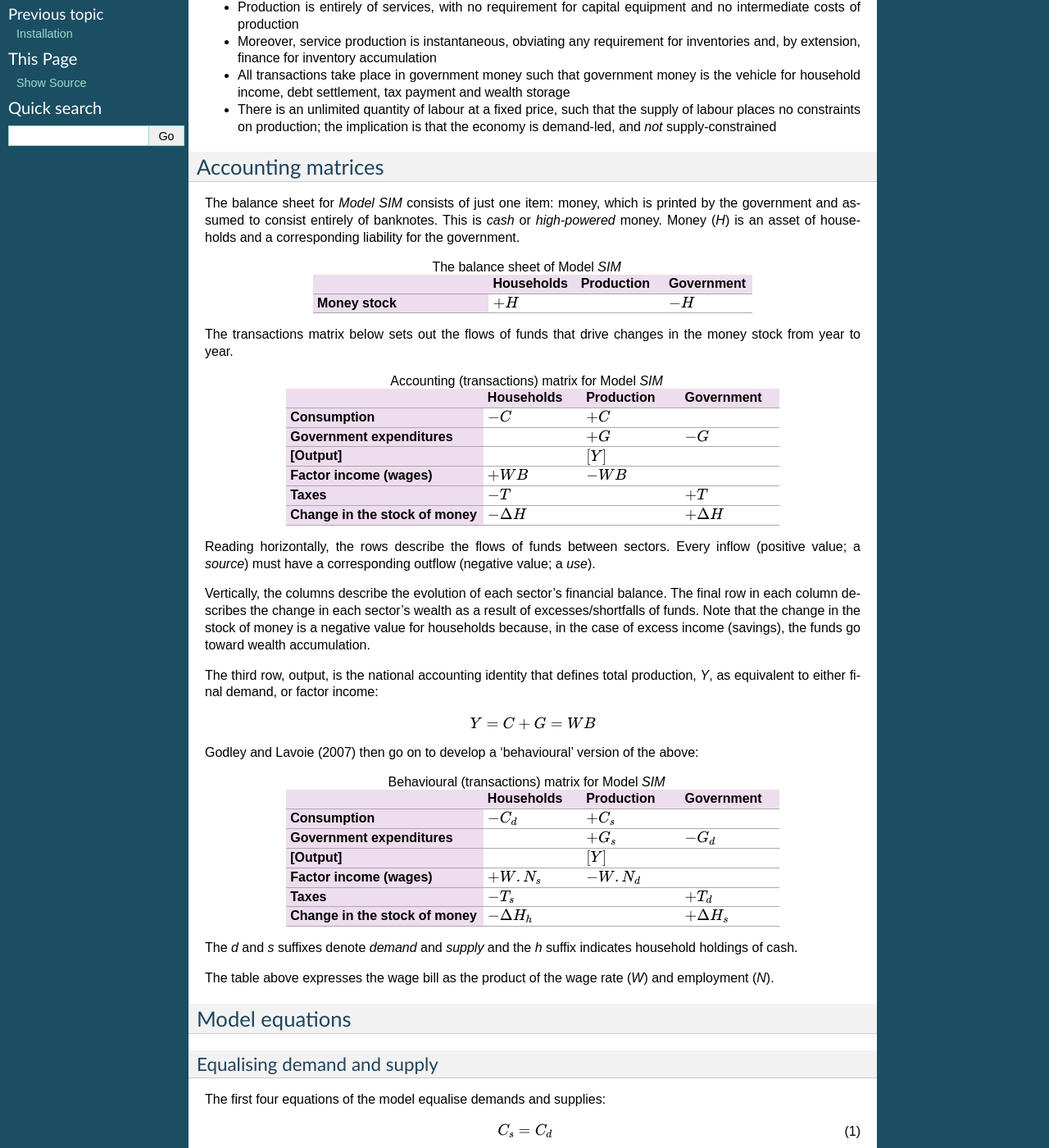
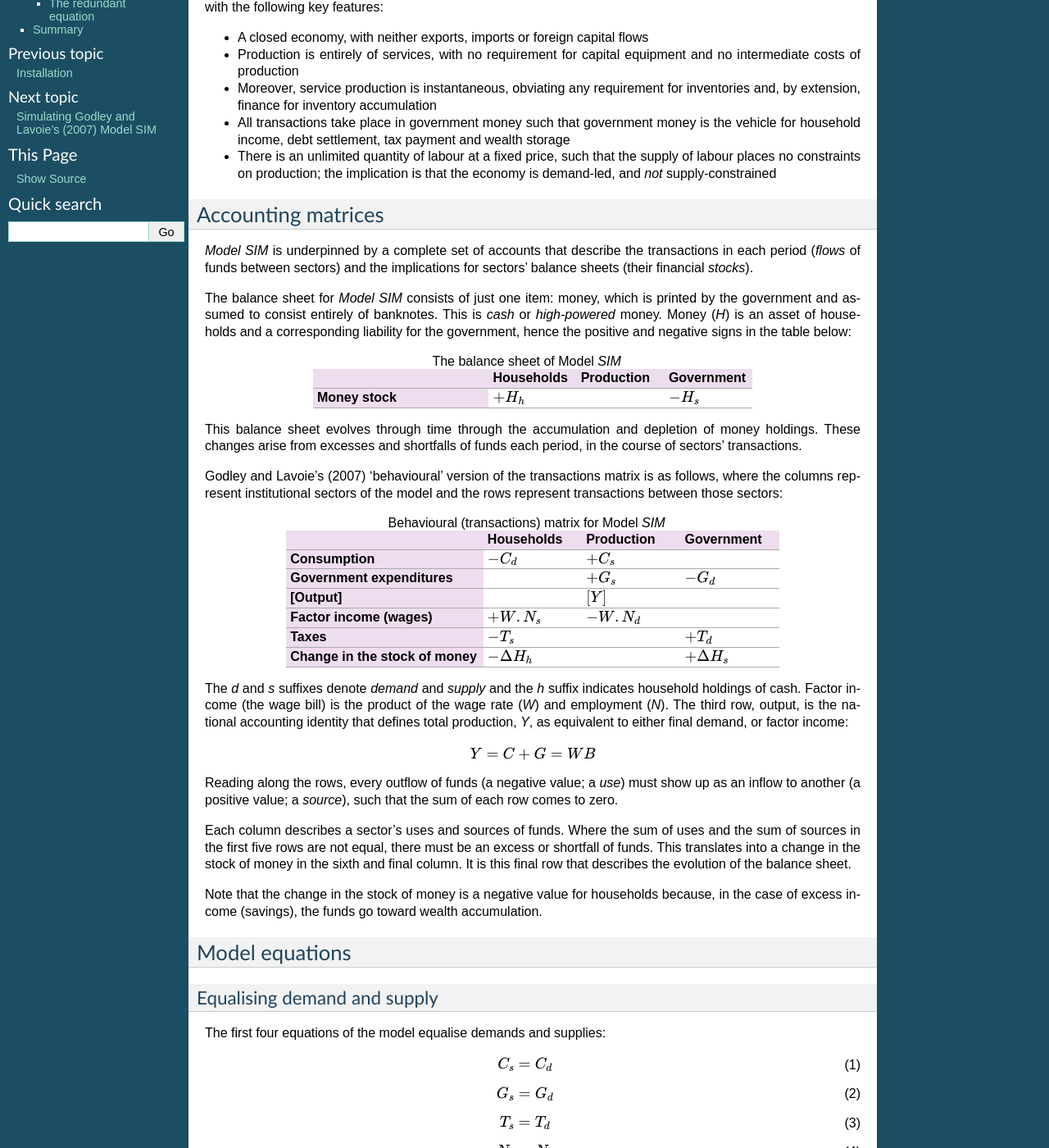
Before and after one commit to ChrisThoung/fsic-archive, a Sphinx documentation site: the page built from doc/source/example-model.rst, in a window 1280 px wide and 1400 px high, scrolled down 286 px. Shown: the whole window at 82% size. Built offline with Sphinx 7.4.7, drawn with Linux system fonts in a browser that asks for light colours; the version number could not be read and is left out; some of the changed text lies outside the part shown.

Commit message:
Split example into two and begin second section

```diff
--- a/doc/source/example.rst
+++ b/doc/source/example-model.rst
@@ -1,15 +1,18 @@
-.. _example:
+.. _example-model:
 
-************************************************
-An example: Godley and Lavoie's (2007) Model SIM
-************************************************
+************************************
+Godley and Lavoie's (2007) Model SIM
+************************************
 
-This section provides an example of how to generate a model from a Markdown file
-and run the resulting Python script. It uses *Model SIM* from Godley and
-Lavoie (2007) as an example.
+This section is the first of two, to illustrate how to build and run a model
+using FSIC. It uses Godley and Lavoie's (2007) *Model SIM* as an example.
+
+This first section sets out the structure and equations of the model. The next
+section goes on to describe how to specify and build the model, in order to
+conduct simulations.
 
 
-.. _example-intro:
+.. _example-model-intro:
 
 Introduction
 ============
@@ -30,71 +33,38 @@
   the economy is demand-led, and *not* supply-constrained
 
 
-.. _example-accounts:
+.. _example-model-accounts:
 
 Accounting matrices
 ===================
 
+*Model SIM* is underpinned by a complete set of accounts that describe the
+transactions in each period (*flows* of funds between sectors) and the
+implications for sectors' balance sheets (their financial *stocks*).
+
 The balance sheet for *Model SIM* consists of just one item: money, which is
 printed by the government and assumed to consist entirely of banknotes. This is
 *cash* or *high-powered* money. Money (*H*) is an asset of households and a
-corresponding liability for the government.
+corresponding liability for the government, hence the positive and negative
+signs in the table below:
 
 .. csv-table:: The balance sheet of Model *SIM*
    :header: "", Households, Production, Government
    :stub-columns: 1
    :widths: 30, 15, 15, 15
 
-   Money stock, |+H|, "", |-H|
+   Money stock, |+H_h|, "", |-H_s|
 
-.. |-H| replace:: :math:`-H`
-.. |+H| replace:: :math:`+H`
+.. |+H_h| replace:: :math:`+H_h`
+.. |-H_s| replace:: :math:`-H_s`
 
-The transactions matrix below sets out the flows of funds that drive changes in
-the money stock from year to year.
+This balance sheet evolves through time through the accumulation and depletion
+of money holdings. These changes arise from excesses and shortfalls of funds
+each period, in the course of sectors' transactions.
 
-.. csv-table:: Accounting (transactions) matrix for Model *SIM*
-   :header: "", Households, Production, Government
-   :stub-columns: 1
-   :widths: 30, 15, 15, 15
-
-   Consumption, |-C|, |+C|, ""
-   Government expenditures, "", |+G|, |-G|
-   [Output], "", |[Y]|, ""
-   Factor income (wages), |+WB|, |-WB|, ""
-   Taxes, |-T|, "", |+T|
-   Change in the stock of money, |-D(H)|, "", |+D(H)|
-
-.. |-C| replace:: :math:`-C`
-.. |+C| replace:: :math:`+C`
-.. |-G| replace:: :math:`-G`
-.. |+G| replace:: :math:`+G`
-.. |[Y]| replace:: :math:`[Y]`
-.. |-WB| replace:: :math:`-WB`
-.. |+WB| replace:: :math:`+WB`
-.. |-T| replace:: :math:`-T`
-.. |+T| replace:: :math:`+T`
-.. |-D(H)| replace:: :math:`- \Delta H`
-.. |+D(H)| replace:: :math:`+ \Delta H`
-
-Reading horizontally, the rows describe the flows of funds between
-sectors. Every inflow (positive value; a *source*) must have a corresponding
-outflow (negative value; a *use*).
-
-Vertically, the columns describe the evolution of each sector's financial
-balance. The final row in each column describes the change in each sector's
-wealth as a result of excesses/shortfalls of funds. Note that the change in the
-stock of money is a negative value for households because, in the case of excess
-income (savings), the funds go toward wealth accumulation.
-
-The third row, output, is the national accounting identity that defines total
-production, *Y*, as equivalent to either final demand, or factor income:
-
-.. math::
-   Y = C + G = WB
-
-Godley and Lavoie (2007) then go on to develop a 'behavioural' version of the
-above:
+Godley and Lavoie's (2007) 'behavioural' version of the transactions matrix is
+as follows, where the columns represent institutional sectors of the model and
+the rows represent transactions between those sectors:
 
 .. csv-table:: Behavioural (transactions) matrix for Model *SIM*
    :header: "", Households, Production, Government
@@ -120,19 +91,36 @@
 .. |+D(Hs)| replace:: :math:`+ \Delta H_s`
 
 The *d* and *s* suffixes denote *demand* and *supply* and the *h* suffix
-indicates household holdings of cash.
+indicates household holdings of cash. Factor income (the wage bill) is the
+product of the wage rate (*W*) and employment (*N*). The third row, output, is
+the national accounting identity that defines total production, *Y*, as
+equivalent to either final demand, or factor income:
 
-The table above expresses the wage bill as the product of the wage rate (*W*)
-and employment (*N*).
+.. math::
+   Y = C + G = WB
+
+Reading along the rows, every outflow of funds (a negative value; a *use*) must
+show up as an inflow to another (a positive value; a *source*), such that the
+sum of each row comes to zero.
+
+Each column describes a sector's uses and sources of funds. Where the sum of
+uses and the sum of sources in the first five rows are not equal, there must be
+an excess or shortfall of funds. This translates into a change in the stock of
+money in the sixth and final column. It is this final row that describes the
+evolution of the balance sheet.
+
+Note that the change in the stock of money is a negative value for households
+because, in the case of excess income (savings), the funds go toward wealth
+accumulation.
 
 
-.. _example-equations:
+.. _example-model-equations:
 
 Model equations
 ===============
 
 
-.. _example-equations-ds:
+.. _example-model-equations-ds:
 
 Equalising demand and supply
 ----------------------------
@@ -178,7 +166,7 @@
 * Sales are equal to output, by virtue of there being no inventories
 
 
-.. _example-equations-income:
+.. _example-model-equations-income:
 
 Disposable income
 -----------------
@@ -201,7 +189,7 @@
 .. |theta| replace:: :math:`\theta`
 
 
-.. _example-equations-consumption:
+.. _example-model-equations-consumption:
 
 Consumption function
 --------------------
@@ -218,7 +206,7 @@
 .. |H[-1]| replace:: :math:`H_{-1}`
 
 
-.. _example-balances:
+.. _example-model-balances:
 
 Financial balances
 ------------------
@@ -254,7 +242,7 @@
    \Delta H_h = H_h - H_{h-1} = YD - C_d
 
 
-.. _example-output-employment:
+.. _example-model-output-employment:
 
 Output and employment
 ---------------------
@@ -280,3 +268,58 @@
    :label: labour
 
    N_d = \frac{Y}{W}
+
+
+.. _example-model-redundant:
+
+The redundant equation
+----------------------
+
+As set out above, household accumulation and government issuance of money are
+entirely separate processes. There is no explicit equilibrium condition that
+ensures equality between the two.
+
+However, by the design of the model's accounts, holdings and issuances of money
+*must* in fact be equal. The accounting principles that underpin the model, and
+the assumptions that equalise demand and supply.
+
+Godley and Lavoie (2007) refer to this result as a 'quasi-Walrasian' principle,
+by which any properly-constructed model must contain an equation that is
+'redundant', by virtue of it being logically implied by the others. Indeed, such
+an equation's exclusion is necessary, so as to ensure that the model's solution
+is not over-determined.
+
+In the current model, this redundant equation is:
+
+.. math::
+   \Delta H_h = \Delta H_s
+
+That is, the above equation reflects the Keynesian identity that states that
+investment must be equal to saving. In a model such as this, with no investment,
+there can be no social saving by the economy as a whole. As such, household
+saving is matched exactly by government dissaving.
+
+In contrast to conventional models, in which market clearing (or otherwise) is a
+*determinant* of macroeconomic phenomena, Godley and Lavoie (2007) stress that
+these equalities between demand and supply are a *consequence* of a model with a
+comprehensive system of accounts. A neo-classical model would instead
+incorporate an equilibrium condition that brings the demand for money in line
+with an exogenously-determined money supply.
+
+
+.. _example-model-summary:
+
+Summary
+=======
+
+As set out above, the model has 11 equations and 11 unknowns. Of the variables
+in the model, three are exogenous: |G_d|, |theta| and |W|. The first two,
+government expenditure and the tax rate, are fiscal policy variables while the
+third is assumed to be fully exogenous for the purposes of the example.
+
+As Godley and Lavoie (2007) note, a crucial feature of the model is its
+dependence on stock variables that affect the evolution of the economy through
+time.
+
+.. |G_d| replace:: :math:`G_d`
+.. |W| replace:: :math:`W`
--- a/doc/source/index.rst
+++ b/doc/source/index.rst
@@ -14,7 +14,8 @@
 
    introduction.rst
    installation.rst
-   example.rst
+   example-model.rst
+   example-run.rst
 
 
 Indices and tables
```
Also changed, not shown: other parts of doc/source/example-model.rst (+1 -0 lines), doc/source/example-run.rst (added, +114 -0 lines).
